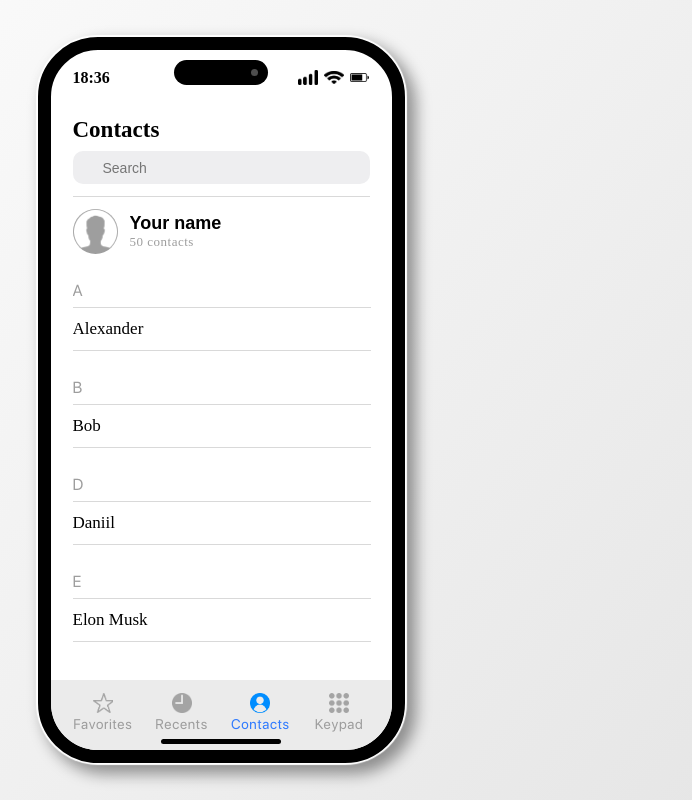
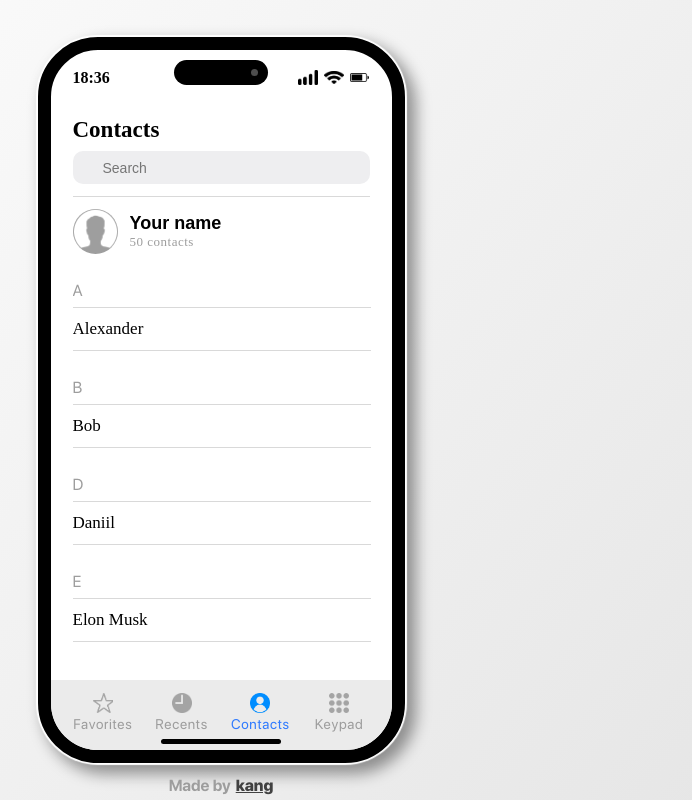
Before and after one commit to kang-front-dev/ios-phone-app, a website built with webpack: page src/index.html in a window 1280 px wide. Shown: the whole page, without its empty margins (419-1111 px from the left). Built offline with nearby package versions, Linux system fonts and the light colour scheme; files whose address does not match are found by name; a web font is replaced by a local one.

Commit message:
feat: Added link to my github

```diff
--- a/src/index.html
+++ b/src/index.html
@@ -44,6 +44,14 @@
         </div>
       </div>
     </div>
+    <div class="author">
+      <h3 class="author__text">
+        Made by
+      </h3>
+      <a href="https://github.com/kang-front-dev" class="author__link" target="/blank">
+        kang
+      </a>
+    </div>
   </div>
 </body>
 </html>
--- a/src/styles/style.scss
+++ b/src/styles/style.scss
@@ -218,6 +218,29 @@ a{
     }
   }
 }
+.author{
+  position: absolute;
+  bottom: 0;
+  left: 50%;
+  transform: translateX(-50%);
+
+  display: flex;
+  align-items: center;
+  margin-bottom: 5px;
+  font-family: 'SF';
+  &__text{
+    font-size: 16px;
+    color: $gray;
+  }
+  &__link{
+    font-family: 'SF';
+    font-size: 16px;
+    color: rgb(65, 65, 65);
+    font-weight: 800;
+    margin-left: 5px;
+    text-decoration: underline;
+  }
+}
 @keyframes fade {
   0% {
     opacity: 0;
```
